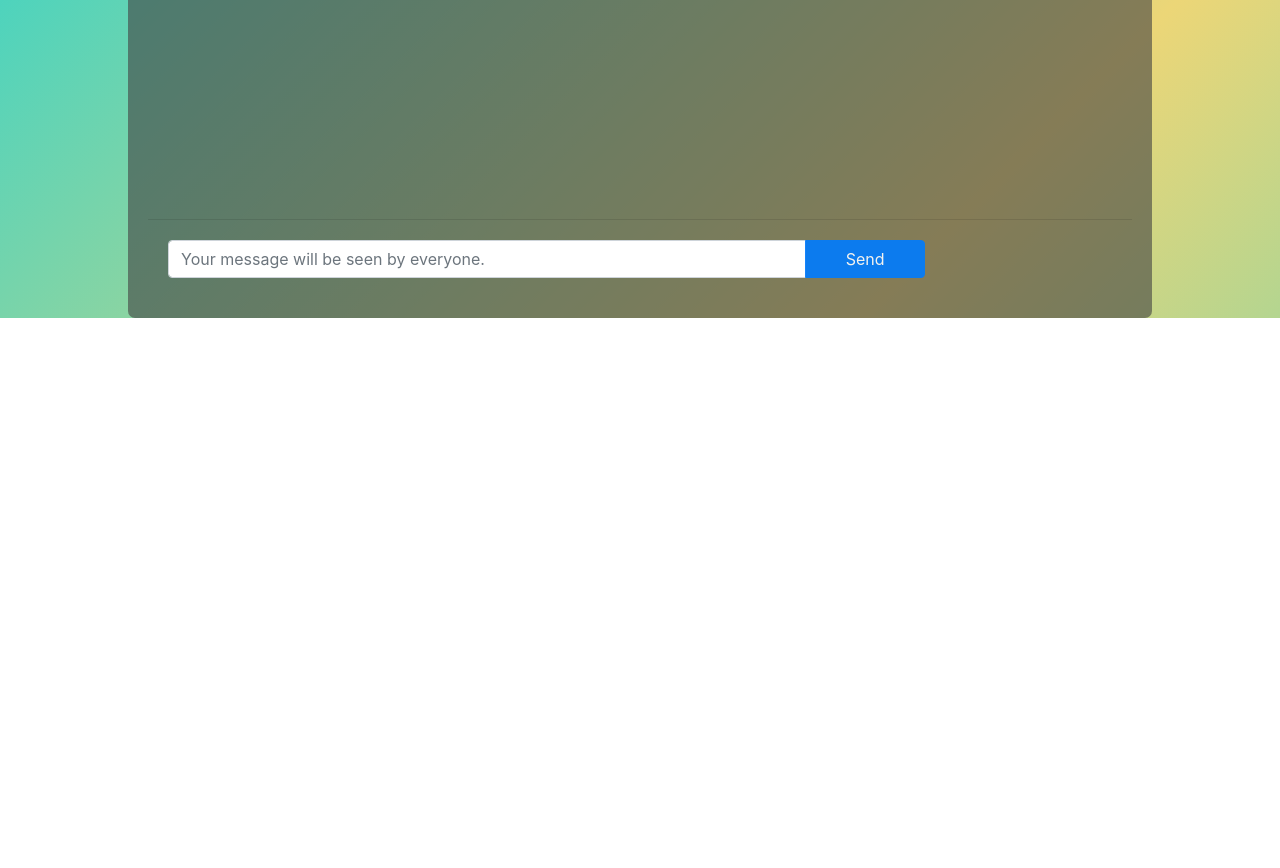
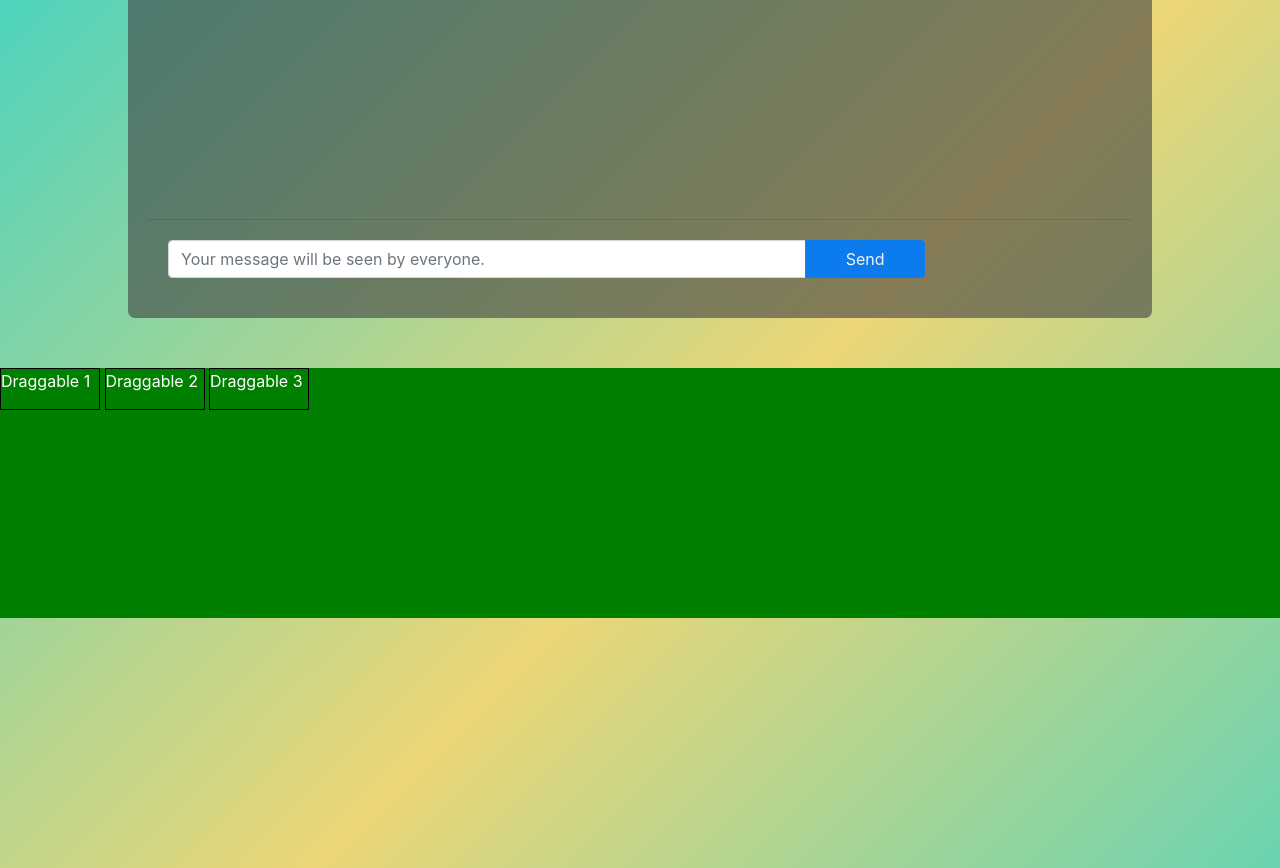
Before and after one commit to ashleye37/Project-1, a plain HTML site: page index.html in a window 1280 px wide. Shown: the part 857-1725 px from the top of the page. Before the commit the page ends 1175 px from the top, so only its background shows below. Drawn offline with nearby package versions, Linux system fonts and the light colour scheme; no server answers.

Commit message:
adding draggable feature

```diff
--- a/index.html
+++ b/index.html
@@ -13,7 +13,7 @@
 </head>
 
 <body>
-<!--nav bar-->
+    <!--nav bar-->
     <div id="nav">
         <nav class="navbar navbar-expand-lg navbar navbar-dark bg-dark">
             <a class="navbar-brand" href="#">TripBot</a>
@@ -74,49 +74,50 @@
             <div id="questions">
                 <h4>Please answer the following questions to help us customize your trip planning experience.</h4>
 
-                <div id= 'question1'>
+                <div id='question1'>
                     <p>Which city would you like to travel to?</p>
-                    <div class='input-group mb-3'><input type='text' class='form-control' placeholder='City' aria-label='city' aria-describedby='button-addon2'></div>
+                    <div class='input-group mb-3'><input type='text' class='form-control' placeholder='City'
+                            aria-label='city' aria-describedby='button-addon2'></div>
                 </div>
 
-                <div id = "question2">
+                <div id="question2">
                     <p>Who will you be traveling with?</p>
-                    <input type = "radio" name = "1" value = "Solo">Solo Travel!</input><br>
-                    <input type = "radio" name = "1" value = "Friends">With my gals or my guys!</input><br>
-                    <input type = "radio" name = "1" value = "Couples">With my main squeeze!</input><br>
-                    <input type = "radio" name = "1" value = "Family">Family get away with the kids!</input><br>
+                    <input type="radio" name="1" value="Solo">Solo Travel!</input><br>
+                    <input type="radio" name="1" value="Friends">With my gals or my guys!</input><br>
+                    <input type="radio" name="1" value="Couples">With my main squeeze!</input><br>
+                    <input type="radio" name="1" value="Family">Family get away with the kids!</input><br>
                 </div>
 
-                <div id ="question3">
+                <div id="question3">
                     <p>How long would you like your trip to last?</p>
-                    <input type = "radio" name = "2" value = "week">Less than a week</input><br>
-                    <input type = "radio" name = "2" value = "1-2weeks">1-2 weeks</input><br>
-                    <input type = "radio" name = "2" value = "2wk-1mo">2 weeks - 1 month</input><br>
-                    <input type = "radio" name = "2" value = "months">More than a month</input><br>
+                    <input type="radio" name="2" value="week">Less than a week</input><br>
+                    <input type="radio" name="2" value="1-2weeks">1-2 weeks</input><br>
+                    <input type="radio" name="2" value="2wk-1mo">2 weeks - 1 month</input><br>
+                    <input type="radio" name="2" value="months">More than a month</input><br>
                 </div>
 
-                <div id = "question4">
+                <div id="question4">
                     <p>Are you interested in seeing attraction suggestions?</p>
-                    <input type = "radio" name = "3" value = "Y">Yes</input><br>
-                    <input type = "radio" name = "3" value = "N">No</input><br>
+                    <input type="radio" name="3" value="Y">Yes</input><br>
+                    <input type="radio" name="3" value="N">No</input><br>
                 </div>
 
-                <div id = "question5">
+                <div id="question5">
                     <p>Are you interested in hotel suggestions?</p>
-                    <input type = "radio" name = "4" value = "Y">Yes</input><br>
-                    <input type = "radio" name = "4" value = "N">No</input><br>
+                    <input type="radio" name="4" value="Y">Yes</input><br>
+                    <input type="radio" name="4" value="N">No</input><br>
                 </div>
 
-                <div id = "question6">
+                <div id="question6">
                     <p>Are you interested in seeing restaurant suggestions?</p>
-                    <input type = "radio" name = "5" value = "Y">Yes</input><br>
-                    <input type = "radio" name = "5" value = "N">No</input><br>
+                    <input type="radio" name="5" value="Y">Yes</input><br>
+                    <input type="radio" name="5" value="N">No</input><br>
                 </div>
 
             </div>
             <!-- submit button for questionnaire-->
             <br><br>
-            <button type="button" class="btn btn-dark" id = "submit-questions">Submit</button>
+            <button type="button" class="btn btn-dark" id="submit-questions">Submit</button>
         </div>
     </div>
 
@@ -243,22 +244,84 @@
         </div>
     </div>
 
-    <!-- jQuery library -->
+    <div id="content" style="height: 500px;">
+        <div id="start" style="height: 250px;">
+            <div class="draggable">
+                <p>Draggable 1</p>
+            </div>
+            <div class="draggable">
+                <p>Draggable 2</p>
+            </div>
+            <div class="draggable">
+                <p>Draggable 3</p>
+            </div>
+        </div>
+        <div id="end" style="height: 250px;"></div>
+    </div>
+
+    <!-- Full jQuery library -->
+    <script src="https://code.jquery.com/jquery-3.4.0.min.js"></script>
+
+    <!-- Original slim jQuery -->
+    <!-- <script src="https://code.jquery.com/jquery-3.3.1.slim.min.js"
+       integrity="sha384-q8i/X+965DzO0rT7abK41JStQIAqVgRVzpbzo5smXKp4YfRvH+8abtTE1Pi6jizo"
+       crossorigin="anonymous">
+   </script> -->
+
+    <!-- jQuery UI full -->
+    <script src="https://ajax.googleapis.com/ajax/libs/jqueryui/1.12.1/jquery-ui.min.js"></script>
+
+    <script>
+        $('.draggable').draggable({
+            containment: '#landing',
+            cursor: 'move',
+            snap: '#end',
+        });
+        $('#start').droppable({
+            drop: handleStartDropEvent
+        });
+        $('#end').droppable({
+            drop: handleEndDropEvent
+        });
+        function handleStartDropEvent(event, ui) {
+            var draggable = ui.draggable;
+            draggable.removeClass('saved')
+            console.log($(this).attr('id'))
+            console.log('The square with ID "' + draggable.attr('id') + '" was dropped onto me!');
+        }
+        function handleEndDropEvent(event, ui) {
+            var draggable = ui.draggable;
+            draggable.addClass('saved')
+            console.log($(this).attr('id'))
+            console.log('The square with ID "' + draggable.attr('id') + '" was dropped onto me!');
+        }
+    </script>
+
+    <style>
+        .draggable {
+            border: 1px solid black;
+            width: 100px;
+            display: inline-block;
+        }
+
+        .saved {
+            background-color: yellow;
+        }
+
+        #start {
+            background: green;
+        }
+
+        #end {
+            /* background: yellow; */
+        }
+    </style>
+
+
+    <!-- Ajax -->
     <script src="https://ajax.googleapis.com/ajax/libs/jquery/3.3.1/jquery.min.js"></script>
-    <!-- <script src="https://cdnjs.cloudflare.com/ajax/libs/popper.js/1.14.7/umd/popper.min.js"
-    integrity="sha384-UO2eT0CpHqdSJQ6hJty5KVphtPhzWj9WO1clHTMGa3JDZwrnQq4sF86dIHNDz0W1"
-    crossorigin="anonymous"></script> -->
 
-    <!-- jQuery first, then Popper.js, then Bootstrap JS -->
-
-    <script src="https://code.jquery.com/jquery-3.3.1.slim.min.js"
-        integrity="sha384-q8i/X+965DzO0rT7abK41JStQIAqVgRVzpbzo5smXKp4YfRvH+8abtTE1Pi6jizo"
-        crossorigin="anonymous"></script>
-    <script src="https://ajax.googleapis.com/ajax/libs/jquery/3.3.1/jquery.min.js"></script>
-    <!--<script src="https://cdnjs.cloudflare.com/ajax/libs/popper.js/1.14.7/umd/popper.min.js"
-        integrity="sha384-UO2eT0CpHqdSJQ6hJty5KVphtPhzWj9WO1clHTMGa3JDZwrnQq4sF86dIHNDz0W1"
-        crossorigin="anonymous"></script>-->
-
+    <!-- Bootstrap -->
     <script src="https://stackpath.bootstrapcdn.com/bootstrap/4.3.1/js/bootstrap.min.js"
         integrity="sha384-JjSmVgyd0p3pXB1rRibZUAYoIIy6OrQ6VrjIEaFf/nJGzIxFDsf4x0xIM+B07jRM"
         crossorigin="anonymous"></script>
```
